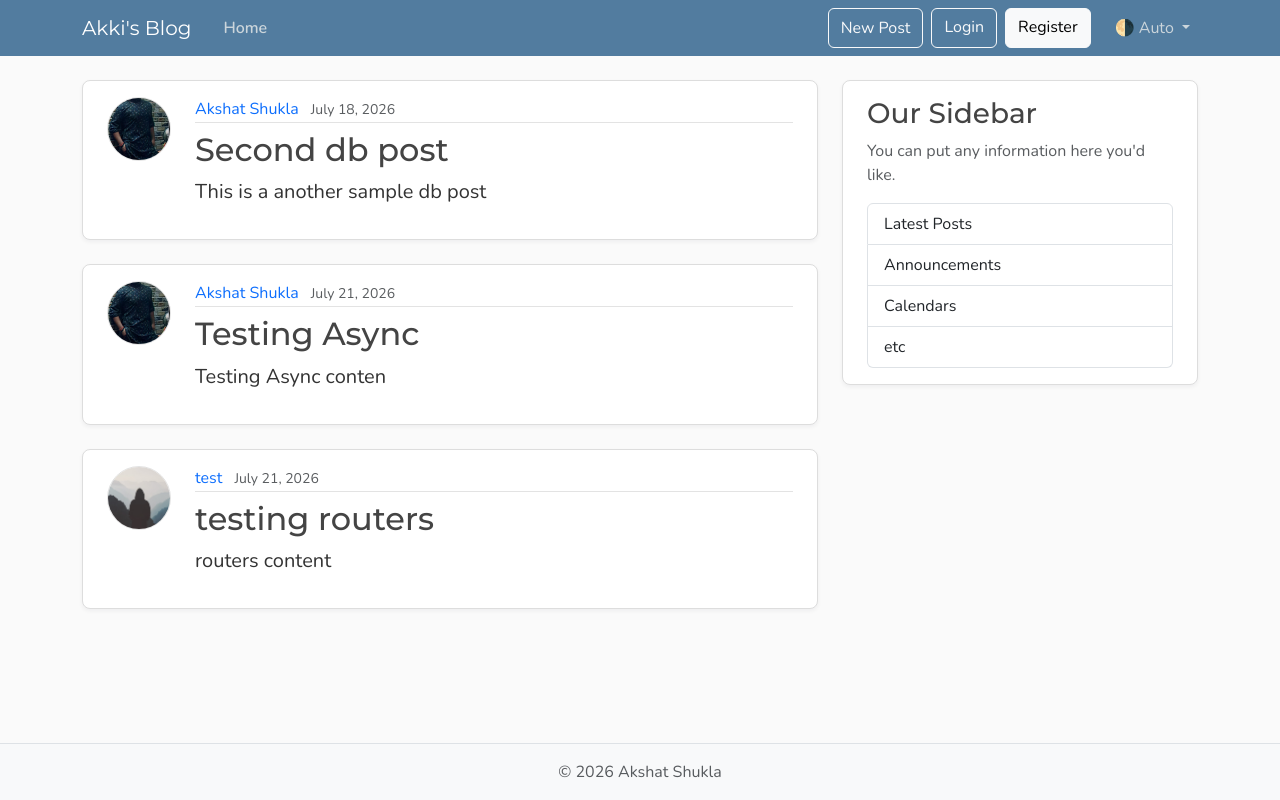
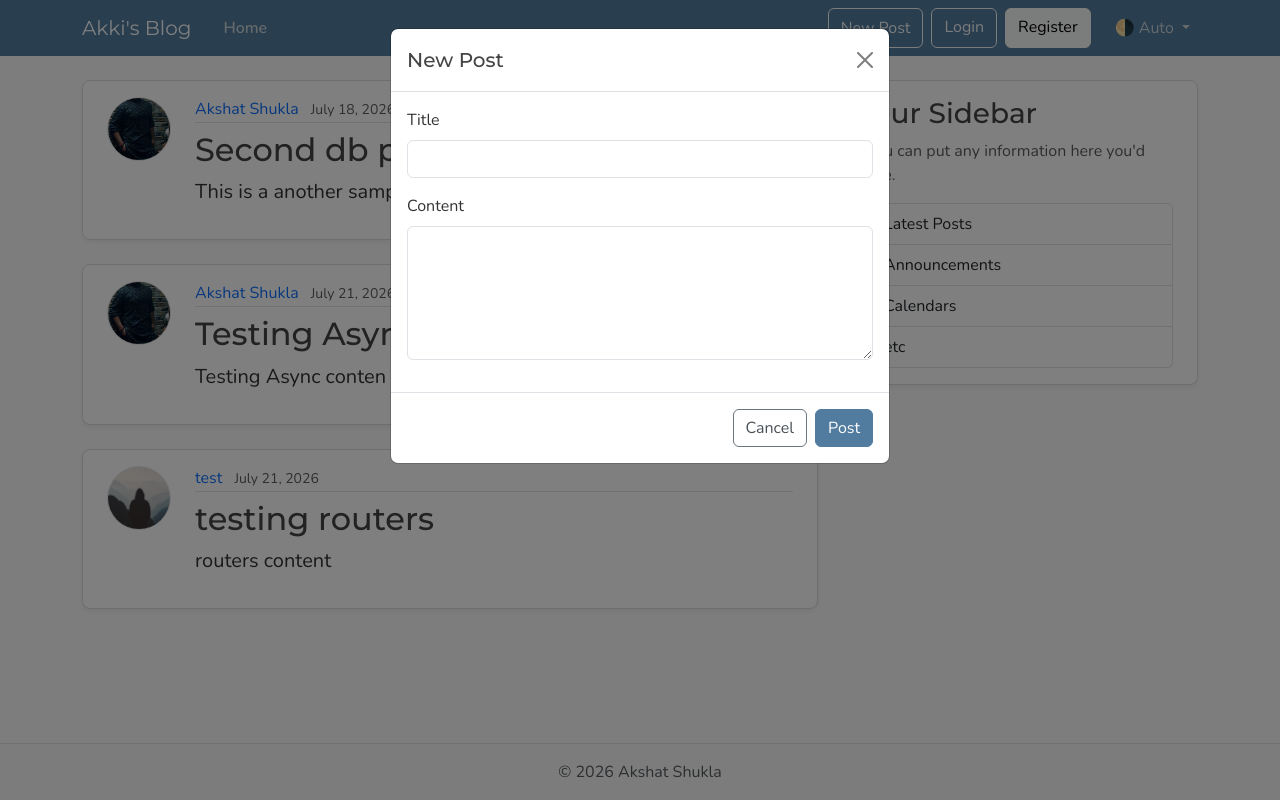
Before and after one commit to akkiyolo/Agentic-Blog-App, a FastAPI app: page / in a window 1280 px wide, after a click on "New Post". Run offline with FastAPI, Linux system fonts and the light colour scheme; data comes from the database, SQL or seed files in the repository.

Commit message:
success and error models updated

```diff
--- a/templates/layout.html
+++ b/templates/layout.html
@@ -155,6 +155,92 @@
         </p>
       </div>
     </footer>
+    <!-- Create Post Modal -->
+      <div class="modal fade"
+              id="createPostModal"
+              tabindex="-1"
+              aria-labelledby="createPostModalLabel"
+              aria-hidden="true">
+          <div class="modal-dialog">
+          <div class="modal-content">
+              <div class="modal-header">
+              <h5 class="modal-title" id="createPostModalLabel">New Post</h5>
+              <button type="button"
+                      class="btn-close"
+                      data-bs-dismiss="modal"
+                      aria-label="Close"></button>
+              </div>
+              <form id="createPostForm">
+              <div class="modal-body">
+                  <div class="mb-3">
+                  <label for="title" class="form-label">Title</label>
+                  <input type="text" class="form-control" id="title" name="title" required>
+                  </div>
+                  <div class="mb-3">
+                  <label for="content" class="form-label">Content</label>
+                  <textarea class="form-control" id="content" name="content" rows="5" required></textarea>
+                  </div>
+              </div>
+              <div class="modal-footer">
+                  <button type="button"
+                          class="btn btn-outline-secondary"
+                          data-bs-dismiss="modal">Cancel</button>
+                  <button type="submit" class="btn btn-primary">Post</button>
+              </div>
+              </form>
+          </div>
+          </div>
+      </div>
+
+<!-- Success Modal -->
+      <div class="modal fade"
+              id="successModal"
+              tabindex="-1"
+              aria-labelledby="successModalLabel"
+              aria-hidden="true">
+          <div class="modal-dialog">
+          <div class="modal-content">
+              <div class="modal-header bg-success text-white">
+              <h5 class="modal-title" id="successModalLabel">Success</h5>
+              <button type="button"
+                      class="btn-close btn-close-white"
+                      data-bs-dismiss="modal"
+                      aria-label="Close"></button>
+              </div>
+              <div class="modal-body">
+              <p id="successMessage" class="fs-5"></p>
+              </div>
+              <div class="modal-footer">
+              <button type="button" class="btn btn-secondary" data-bs-dismiss="modal">Close</button>
+              </div>
+          </div>
+          </div>
+      </div>
+
+      <!-- Error Modal -->
+      <div class="modal fade"
+              id="errorModal"
+              tabindex="-1"
+              aria-labelledby="errorModalLabel"
+              aria-hidden="true">
+          <div class="modal-dialog">
+          <div class="modal-content">
+              <div class="modal-header bg-danger text-white">
+              <h5 class="modal-title" id="errorModalLabel">Error</h5>
+              <button type="button"
+                      class="btn-close btn-close-white"
+                      data-bs-dismiss="modal"
+                      aria-label="Close"></button>
+              </div>
+              <div class="modal-body">
+              <p id="errorMessage" class="fs-5"></p>
+              </div>
+              <div class="modal-footer">
+              <button type="button" class="btn btn-secondary" data-bs-dismiss="modal">Close</button>
+              </div>
+          </div>
+          </div>
+      </div>
 
     <!-- Set the current year in the footer -->
     <script>document.getElementById('year').textContent = new Date().getFullYear();</script>
```
